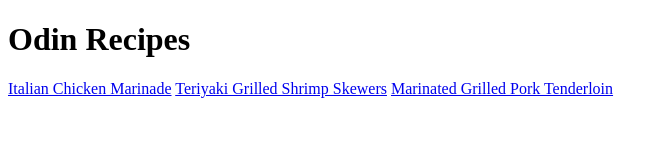
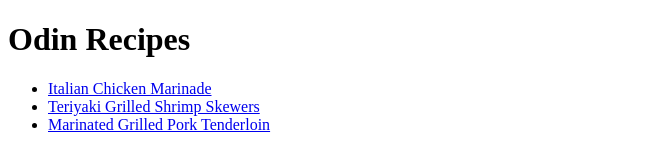
Before and after one commit to charlesdurnian/odin-recipes, a plain HTML site: page index.html in a window 1280 px wide. Shown: the whole page, without its empty margins (0-668 px from the left). Drawn offline with Linux system fonts and the light colour scheme.

Commit message:
Changed recipes into list and fixed broken link for Italian Chicken Marinade

```diff
--- a/index.html
+++ b/index.html
@@ -7,8 +7,10 @@
 </head>
 <body>
     <h1>Odin Recipes</h1>
-    <a href="italian-chicken-marinade.html">Italian Chicken Marinade</a>
-    <a href="recipes/teriyaki-grilled-shrimp-skewers.html">Teriyaki Grilled Shrimp Skewers</a>
-    <a href="recipes/marinated-grilled-pork-tenderloin.html">Marinated Grilled Pork Tenderloin</a>
+    <ul>
+      <li><a href="recipes/italian-chicken-marinade.html">Italian Chicken Marinade</a></li>
+      <li><a href="recipes/teriyaki-grilled-shrimp-skewers.html">Teriyaki Grilled Shrimp Skewers</a></li>
+      <li><a href="recipes/marinated-grilled-pork-tenderloin.html">Marinated Grilled Pork Tenderloin</a></li>
+    </ul>
 </body>
 </html>
```
